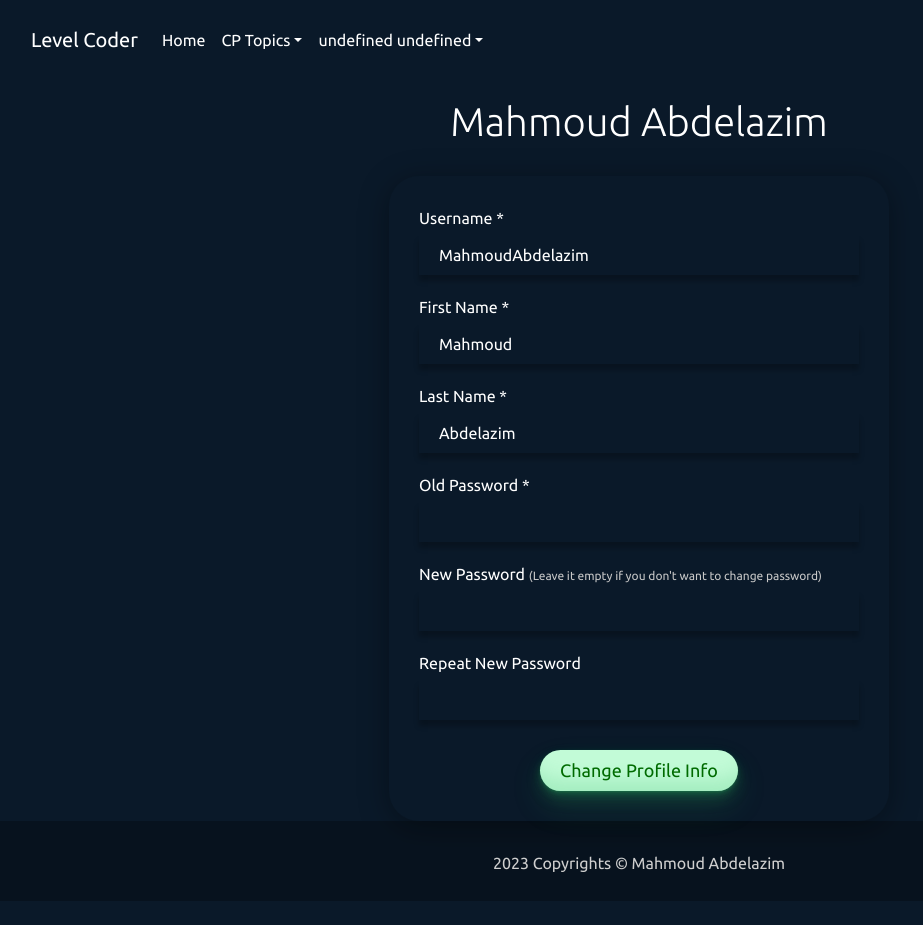
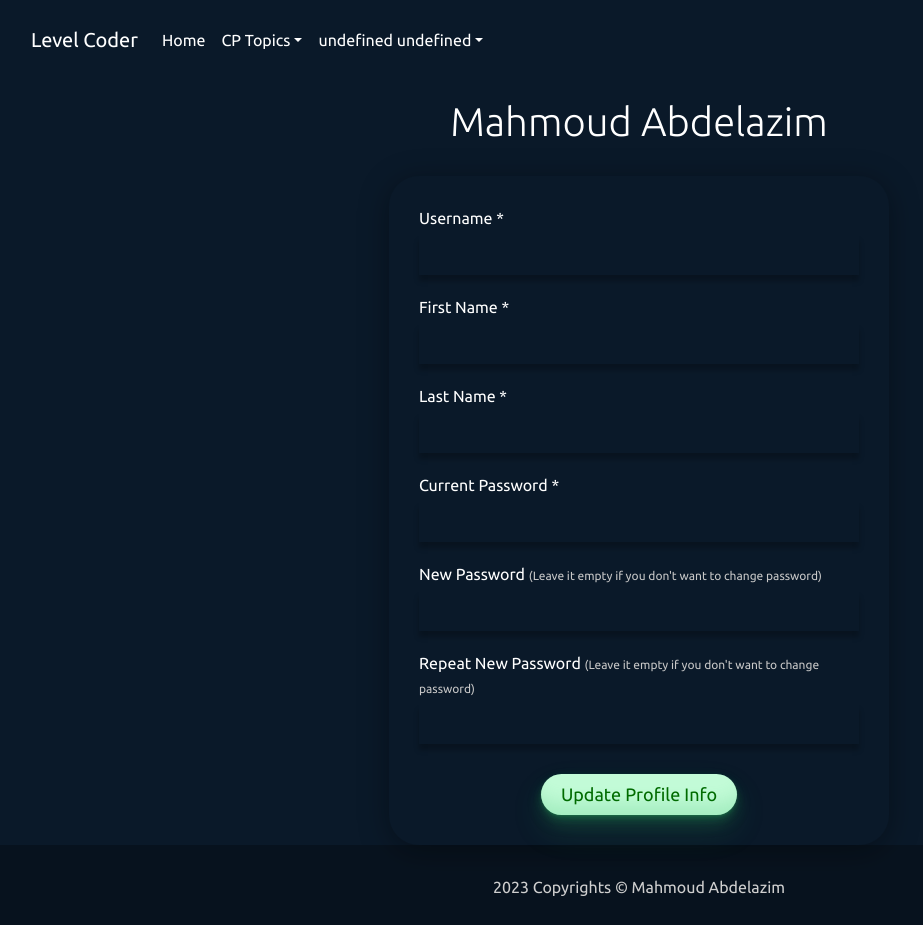
Before and after one commit to MahmoudAbdelazim/Level-Coder-Frontend, a Next.js app: page /profile in a window 1280 px wide. Shown: the whole page, without its empty margins (1-924 px from the left). Before the commit the page ends 901 px from the top, so only its background shows below. Built offline with nearby package versions, Linux system fonts and the light colour scheme; sample sign-in values are in the browser's storage.

Commit message:
Add logged in index page

```diff
--- /dev/null
+++ b/components/IndexPage/Index/Index.module.css
@@ -0,0 +1,40 @@
+.index {
+  text-align: center;
+  padding: 0 300px;
+}
+
+.titleContainer {
+  width: 600px;
+  margin: auto;
+  margin-top: 80px;
+}
+
+.titleContainer p {
+  font-size: 25px;
+  text-align: left;
+}
+
+.title {
+  font-weight: 500;
+  font-size: 60px;
+}
+
+.subtitle {
+  margin-top: 20px;
+  font-size: 20px;
+}
+
+.p {
+  margin-top: 50px;
+  color: rgb(190, 190, 190);
+}
+
+.prev {
+  margin-right: 10px;
+  margin-top: 20px;
+}
+
+.lastTopic {
+  margin-right: 10px;
+  margin-top: 20px;
+}
--- a/components/NavBar/NavBar.js
+++ b/components/NavBar/NavBar.js
@@ -24,7 +24,8 @@ export default function NavBar() {
     localStorage.removeItem("id");
     localStorage.removeItem("firstName");
     localStorage.removeItem("lastName");
-    push("/");
+    setSignedIn(false);
+    push("/login");
   };
 
   return (
--- a/components/ProfilePage/Profile/Profile.js
+++ b/components/ProfilePage/Profile/Profile.js
@@ -1,29 +1,163 @@
+import { useRouter } from "next/router";
+import { useEffect, useState } from "react";
 import styles from "./Profile.module.css";
 
 export default function Profile() {
+  const [userData, setUserData] = useState({});
+  const [msg, setMsg] = useState("");
+  const [successMsg, setSuccessMsg] = useState("");
+
+  const { push, reload } = useRouter();
+
+  useEffect(() => {
+    if (localStorage.getItem("token") == null) {
+      push("/login");
+      return;
+    }
+    setUserData({
+      username: localStorage["username"],
+      firstName: localStorage["firstName"],
+      lastName: localStorage["lastName"],
+    });
+  }, []);
+
+  const validate = () => {
+    if (!userData.firstName) {
+      setMsg("First name cannot be empty");
+      return false;
+    }
+    if (!userData.lastName) {
+      setMsg("Last name cannot be empty");
+      return false;
+    }
+    if (!userData.oldPassword) {
+      setMsg("Please enter your current password");
+      return false;
+    }
+    if (userData.newPassword != userData.repeatedPassword) {
+      setMsg("Password and repeated password don't match");
+      return false;
+    }
+    if (userData.newPassword && userData.newPassword.length < 6) {
+      setMsg(
+        "New password length must be 6 or more, or leave it empty if you don't want to change password"
+      );
+      return false;
+    }
+    setMsg("");
+    return true;
+  };
+
+  const handleUpdateProfile = async () => {
+    setSuccessMsg("");
+    if (!validate()) {
+      return;
+    }
+    var myHeaders = new Headers();
+    myHeaders.append("Authorization", "Bearer " + localStorage["token"]);
+    myHeaders.append("Content-Type", "application/json");
+
+    var raw = JSON.stringify(userData);
+    var requestOptions = {
+      method: "PUT",
+      headers: myHeaders,
+      body: raw,
+      redirect: "follow",
+    };
+    try {
+      const response = await fetch(
+        process.env.NEXT_PUBLIC_BACKEND_URL + "/user/update-my-user-data",
+        requestOptions
+      );
+      if (response.status == 401) {
+        setMsg("Current Password is incorrect");
+        return;
+      }
+      if (response.status == 200) {
+        setSuccessMsg("Your profile info are updated successfully");
+        return;
+      } else {
+        setMsg("An error occurred, please try again");
+        return;
+      }
+    } catch (err) {
+      console.error(err);
+    }
+  };
+
   return (
     <div className={styles.profile}>
       <h1 className={styles.name}>Mahmoud Abdelazim</h1>
       <div className={styles.form}>
         <label htmlFor="username">Username *</label>
-        <input id="username" type="text" disabled value={"MahmoudAbdelazim"} />
+        <input
+          id="username"
+          type="text"
+          disabled
+          value={userData.username}
+          onChange={(e) =>
+            setUserData({ ...userData, username: e.target.value })
+          }
+        />
         <label htmlFor="username">First Name *</label>
-        <input id="firstName" type="text" value={"Mahmoud"} />
+        <input
+          id="firstName"
+          type="text"
+          value={userData.firstName}
+          onChange={(e) =>
+            setUserData({ ...userData, firstName: e.target.value })
+          }
+        />
         <label htmlFor="username">Last Name *</label>
-        <input id="lastName" type="text" value={"Abdelazim"} />
-        <label htmlFor="oldPassword">Old Password *</label>
-        <input id="oldPassword" type="password" />
+        <input
+          id="lastName"
+          type="text"
+          value={userData.lastName}
+          onChange={(e) =>
+            setUserData({ ...userData, lastName: e.target.value })
+          }
+        />
+        <label htmlFor="oldPassword">Current Password *</label>
+        <input
+          id="oldPassword"
+          type="password"
+          value={userData.oldPassword}
+          onChange={(e) =>
+            setUserData({ ...userData, oldPassword: e.target.value })
+          }
+        />
         <label htmlFor="newPassword">
           New Password{" "}
           <span className={styles.hint}>
             (Leave it empty if you don't want to change password)
           </span>
         </label>
-        <input id="newPassword" type="password" />
-        <label htmlFor="repeatedPassword">Repeat New Password</label>
-        <input id="repeatedPassword" type="password" />
+        <input
+          id="newPassword"
+          type="password"
+          value={userData.newPassword}
+          onChange={(e) =>
+            setUserData({ ...userData, newPassword: e.target.value })
+          }
+        />
+        <label htmlFor="repeatedPassword">
+          Repeat New Password{" "}
+          <span className={styles.hint}>
+            (Leave it empty if you don't want to change password)
+          </span>
+        </label>
+        <input
+          id="repeatedPassword"
+          type="password"
+          value={userData.repeatedPassword}
+          onChange={(e) =>
+            setUserData({ ...userData, repeatedPassword: e.target.value })
+          }
+        />
         <div className={styles.buttonContainer}>
-          <button>Change Profile Info</button>
+          <p className={styles.msg}>{msg}</p>
+          <p className={styles.successMsg}>{successMsg}</p>
+          <button onClick={handleUpdateProfile}>Update Profile Info</button>
         </div>
       </div>
     </div>
--- a/components/ProfilePage/Profile/Profile.module.css
+++ b/components/ProfilePage/Profile/Profile.module.css
@@ -26,3 +26,10 @@
   color: rgb(199, 199, 199);
   font-size: 12px;
 }
+
+.msg {
+  color: rgb(255, 98, 98);
+}
+.successMsg {
+  color: rgb(111, 255, 123);
+}
```
Also changed, not shown: components/IndexPage/Index/Index.js (added, +40 -0 lines), components/TopicPage/Problems/Problems.js (+14 -3 lines), pages/index.js (+14 -2 lines).
